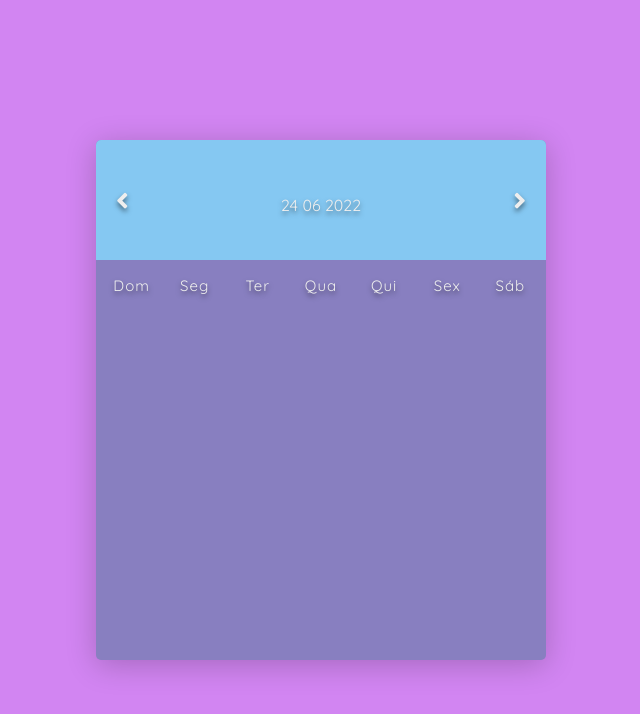
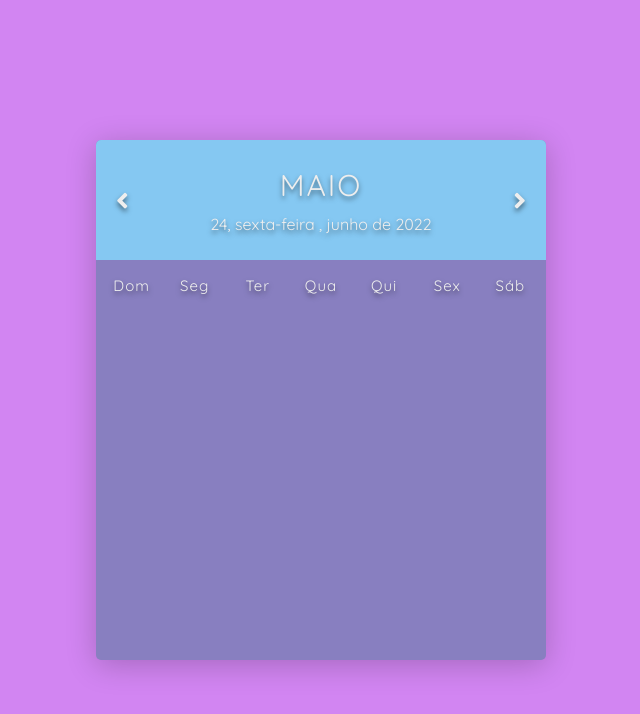
Before and after one commit to BrunoeSousaAlencar/calendario, a plain HTML site: page index.html in a window 1280 px wide. Shown: the whole page, without its empty margins (319-959 px from the left). Drawn offline with Linux system fonts and the light colour scheme.

Commit message:
em andamento

```diff
--- a/index.html
+++ b/index.html
@@ -16,7 +16,7 @@
             <div class="month">
                 <i class="fas fa-angle-left prev"></i>
                 <div class="date">
-                    <h1 id="mes"></h1>
+                    <h1 id="mes">Maio</h1>
                     <p id="data" ></p>
                 </div>
                 <i class="fas fa-angle-right next"></i>
--- a/script.js
+++ b/script.js
@@ -1,9 +1,7 @@
-//formatar data padrão brasileiro
-let data = new Date ();
+now = new Date
 
-function formatarData(data){
-    let newDate = new Date(data);
-    return `${newDate.getDate()} 0${newDate.getMonth()+1} ${newDate.getFullYear()}`;
-}
+semana = new Array("Domingo", "segunda", "terça", "quarta", "quinta", "sexta", "sábado")
 
-document.getElementById('data').innerHTML = formatarData(data)
+mes = new Array ("janeiro", "fevereiro", "março", "abril", "maio", "junho", "agosto", "outubro", "novembro", "dezembro")
+
+document.getElementById("data").innerHTML = (now.getDate()+', ' + semana[now.getDay()]+'-feira , '+ mes [now.getDay()]+ " de " + now.getFullYear())
```
